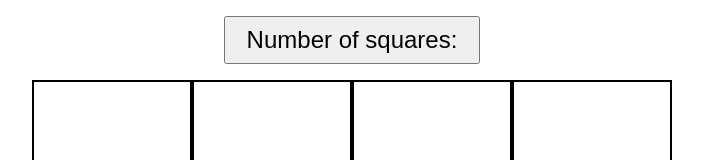
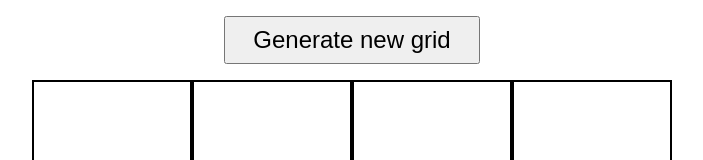
Before and after one commit to sarahrovie/etch-a-sketch, a plain HTML site: page index.html in a window 1280 px wide. Shown: the top 160 px of the page, without its empty margins (288-991 px from the left). Drawn offline with Linux system fonts and the light colour scheme.

Commit message:
Edit message on new grid button

```diff
--- a/index.html
+++ b/index.html
@@ -8,7 +8,7 @@
     <script src="main.js" defer></script>
 </head>
 <body>
-    <button id="grid-btn">Number of squares:</button>
+    <button id="grid-btn">Generate new grid</button>
     <div id="container">
 
     </div>
```
